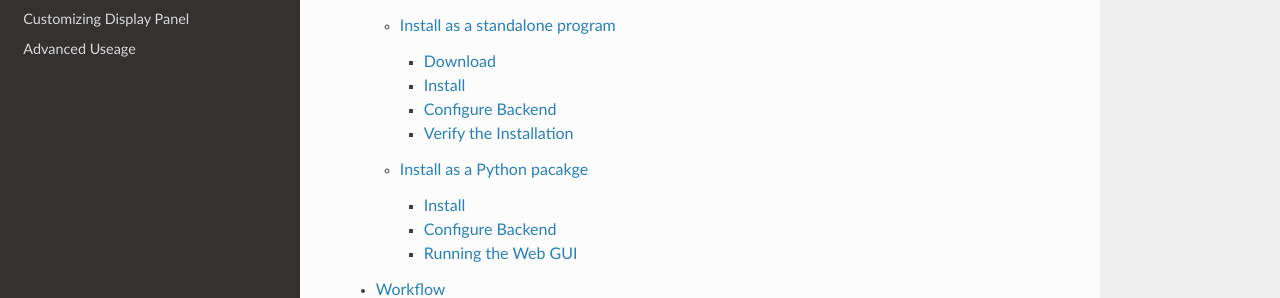
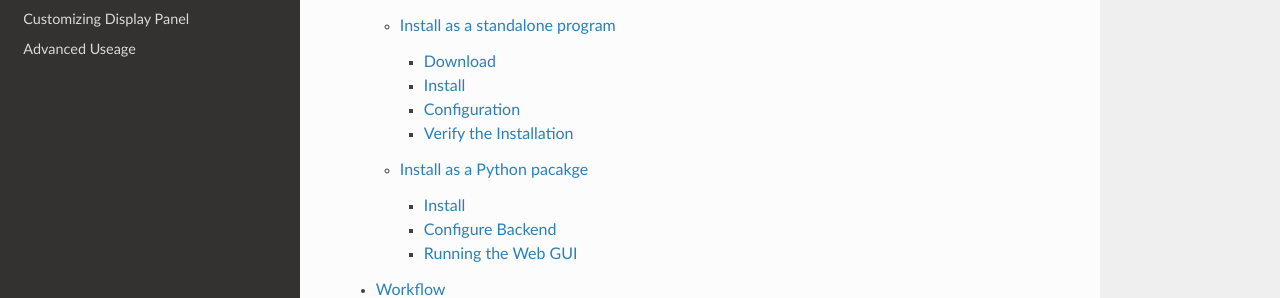
Before and after one commit to timetag/timetag.github.io, a Sphinx documentation site: the page built from docs/index.rst, in a window 1280 px wide and 900 px high. Shown: the part 302-600 px from the top of the window. Built offline with Sphinx 7.4.7 and the Read the Docs theme 2.0.0, drawn with Linux system fonts in a browser that asks for light colours.

Commit message:
Update installation.rst

```diff
--- a/docs/installation.rst
+++ b/docs/installation.rst
@@ -33,18 +33,21 @@
 
   *       Check the Github Releases (https://github.com/timetag/ETA/releases) for further information about whether the site-packages should be updated or not.
 
-Configure Backend
+Configuration
 ......
 
-  ETA Backend asks for the full path to the extracted ``site-packages`` when you run it for the first time.
+  *       ETA Backend asks for the full path to the extracted ``site-packages`` when you run it for the first time.
 
-  The computer which runs the ETA Backend will do the number crunching and it might be advantageous
-  to run it on the computer which has the timetag files so the (potentially large) files do
-  not have to be copied around. This is just a recommendation, though.
-  ETA Backend asks for the IP address and port number that you want to use for remote connection to this computer.
+  *       ETA Backend asks for the IP address and port number that you want to use for remote connection to this computer.
 
-  In the ETA GUI you can then specify the IP address and port number of the computer running the backend,
-  which can just be ``localhost:5678`` if you run backand and frontend on the same PC.
+    .. note::
+
+    The computer which runs the ETA Backend will do the number crunching and it might be advantageous to run it on the computer which has the timetag files so the (potentially large) files do not have to be copied around.
+    This is just a recommendation, though.
+
+
+  *       In the ETA GUI you can then specify the IP address and port number of the computer running the backend,
+          which can just be ``localhost:5678`` if you run backand and frontend on the same PC.
 
 
 Verify the Installation
```
